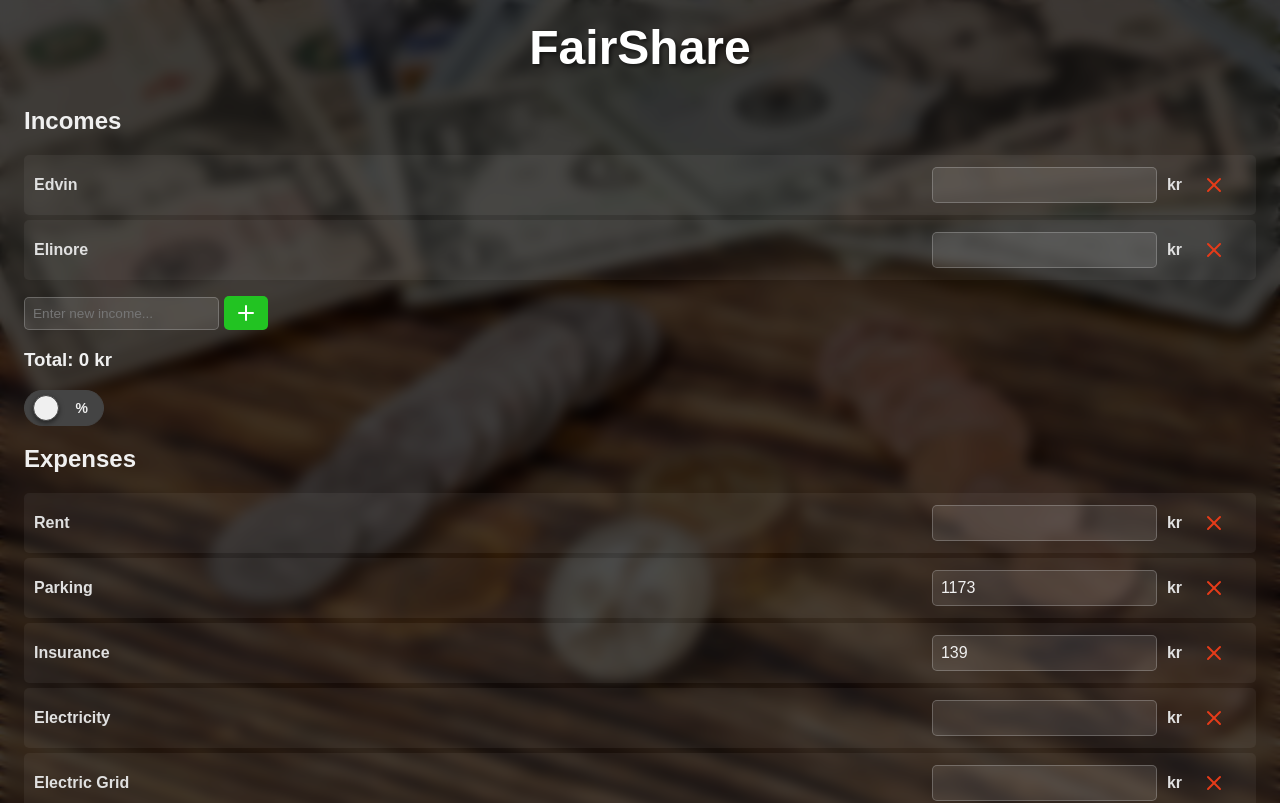
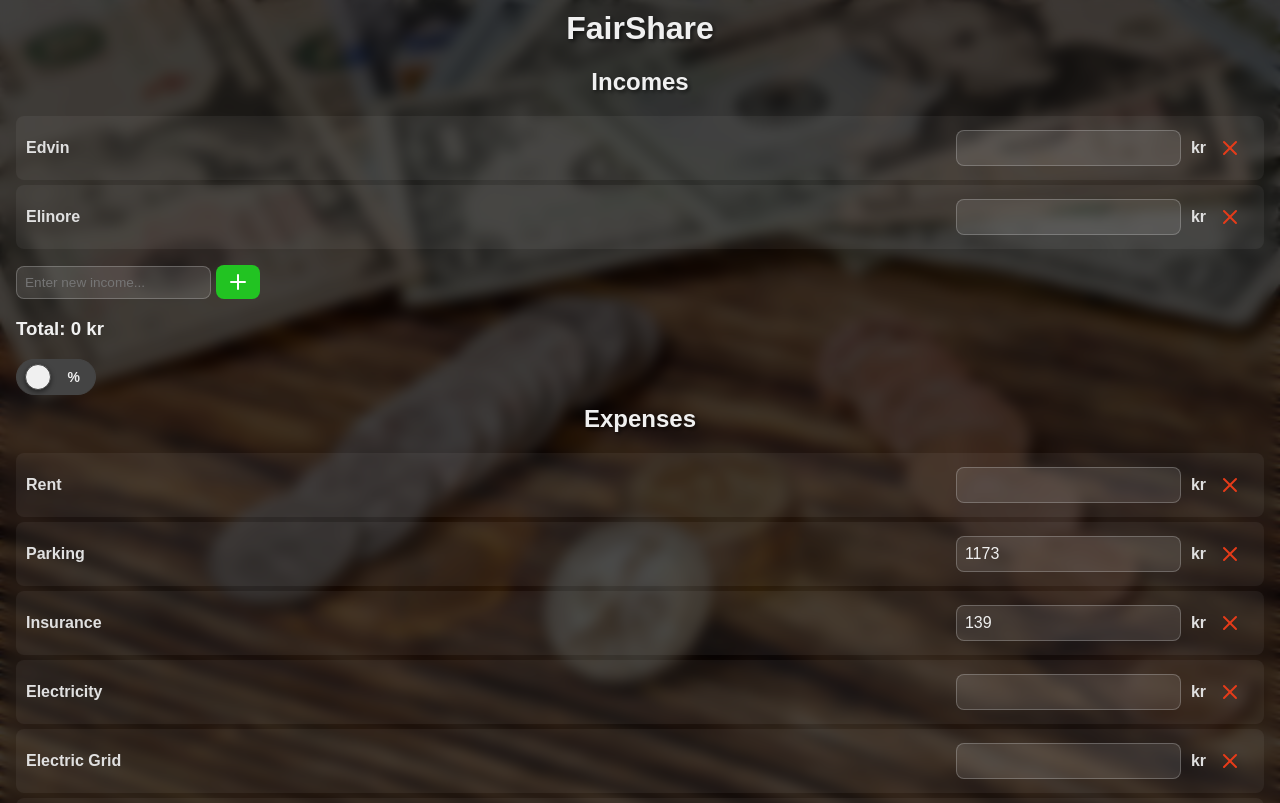
Before and after one commit to elidholm/fair-share, a React (Vite) app: page / in a window 1280 px wide. Shown: the top 803 px of the page. Built offline with nearby package versions, Linux system fonts and the light colour scheme.

Commit message:
feat: Update UI

```diff
--- a/src/CostCalculator.jsx
+++ b/src/CostCalculator.jsx
@@ -3,12 +3,24 @@ import { X, Plus } from "react-feather";
 import ToggleSwitch from "./ToggleSwitch.jsx";
 
 function CostCalculator() {
-
   const [incomes, setIncomes] = useState([
     { name: "Edvin", amount: "" },
     { name: "Elinore", amount: "" },
   ]);
+  const [newIncome, setNewIncome] = useState("");
+  const [expenses, setExpenses] = useState([
+    { name: "Rent", amount: "" },
+    { name: "Parking", amount: 1173 },
+    { name: "Insurance", amount: 139 },
+    { name: "Electricity", amount: "" },
+    { name: "Electric Grid", amount: "" },
+    { name: "Internet", amount: 419 },
+  ]);
+  const [newExpense, setNewExpense] = useState("");
+  const [splitMode, setSplitMode] = useState(false);
+  const [showSplit, setShowSplit] = useState(false);
 
+  // Handlers for incomes and expenses
   function handleIncomeChange(event, index) {
     const value = event.target.value;
     const updatedIncomes = [...incomes];
@@ -16,7 +28,12 @@ function CostCalculator() {
     setIncomes(updatedIncomes);
   }
 
-  const [newIncome, setNewIncome] = useState("");
+  function handleExpenseChange(event, index) {
+    const value = event.target.value;
+    const updatedExpenses = [...expenses];
+    updatedExpenses[index].amount = value === "" ? "" : parseFloat(value);
+    setExpenses(updatedExpenses);
+  }
 
   function handleNewIncomeChange(event) {
     setNewIncome(event.target.value);
@@ -34,23 +51,6 @@ function CostCalculator() {
     setIncomes(updatedIncomes);
   }
 
-  const [expenses, setExpenses] = useState([
-    { name: "Rent", amount: "" },
-    { name: "Parking", amount: 1173 },
-    { name: "Insurance", amount: 139 },
-    { name: "Electricity", amount: "" },
-    { name: "Electric Grid", amount: "" },
-    { name: "Internet", amount: 419 },
-  ]);
-
-  function handleExpenseChange(event, index) {
-    const value = event.target.value;
-    const updatedExpenses = [...expenses];
-    updatedExpenses[index].amount = value === "" ? "" : parseFloat(value);
-    setExpenses(updatedExpenses);
-  }
-
-  const [newExpense, setNewExpense] = useState("");
 
   function handleNewExpenseChange(event) {
     setNewExpense(event.target.value);
@@ -67,15 +67,6 @@ function CostCalculator() {
     const updatedExpenses = expenses.filter((_, i) => i !== index);
     setExpenses(updatedExpenses);
   }
-
-
-  const [showSplit, setShowSplit] = useState(false);
-
-  function handleSplitExpenses() {
-    setShowSplit(true);
-  }
-
-  const [splitMode, setSplitMode] = useState(false);
 
   const onSplitModeChange = (checked) => {
     setSplitMode(checked);
--- a/src/Footer.jsx
+++ b/src/Footer.jsx
@@ -5,7 +5,7 @@ function Footer() {
     <footer>
       <p>FairShare &nbsp; &mdash; &nbsp; &copy; {currentYear} Edvin Lidholm</p>
     </footer>
-  )
+  );
 }
 
 export default Footer;
--- a/src/index.scss
+++ b/src/index.scss
@@ -3,7 +3,7 @@ $primary-color: #f0f0f0;
 $background-color: rgba(0, 0, 0, 0.75);
 $button-hover-scale: 1.05;
 $shadow-color: rgba(0, 0, 0, 0.6);
-$border-radius: 5px;
+$border-radius: 8px;
 
 html, body {
   height: 100%;
@@ -11,12 +11,11 @@ html, body {
   display: flex;
   flex-direction: column;
   color: $primary-color;
+  font-family: Arial, sans-serif;
   -webkit-font-smoothing: antialiased;
+  background-color: $background-color;
   -webkit-overflow-scrolling: touch;
   -webkit-background-size: cover;
-  -moz-background-size: cover;
-  -o-background-size: cover;
-  -moz-osx-font-smoothing: grayscale;
   background: {
     image: url(assets/background.jpg);
     size: cover;
@@ -30,37 +29,36 @@ html, body {
   display: flex;
   flex-direction: column;
   min-height: 100vh;
-  padding: 0 24px;
+  padding: 0 16px 16px;
+  background-color: $background-color;
   backdrop-filter: blur(7px);
-  background-color: $background-color;
   box-shadow: 0 4px 8px rgba(0, 0, 0, 0.5);
 
   .cost-calculator {
-    font-family: Arial, sans-serif;
     flex: 1;
   }
 }
 
-h1 {
+h1, h2 {
   text-align: center;
-  font-size: 3rem;
-  color: #fff;
-  margin-top: 20px;
+  color: $primary-color;
+  font-weight: bold;
+  margin-top: 10px;
   text-shadow: 2px 2px 4px $shadow-color;
 }
 
 button {
-  font-size: 1.5rem;
+  font-size: 1.25rem;
   font-weight: bold;
   color: white;
   border: none;
   border-radius: $border-radius;
   cursor: pointer;
-  transition: background-color 0.3s ease, transform 0.2s ease;
+  padding: 12px;
+  transition: background-color 0.3s ease, transform 0.3s ease;
   display: flex;
   align-items: center;
   justify-content: center;
-  padding: 10px 20px;
   text-shadow: 1px 1px 2px $shadow-color;
 
   &:hover {
@@ -70,7 +68,6 @@ button {
   &.split-button {
     width: 100%;
     background-color: hsl(210, 70%, 50%);
-
     &:hover {
       background-color: hsl(210, 70%, 60%);
       transform: scale(1.01);
@@ -91,15 +88,13 @@ button {
   &.remove-button {
     background-color: transparent;
     color: hsl(10, 80%, 50%);
-
     &:hover {
       color: hsl(10, 80%, 40%);
     }
   }
 }
 
-.add-income,
-.add-expense {
+.add-income, .add-expense {
   display: flex;
   align-items: center;
   margin-bottom: 12px;
@@ -130,9 +125,8 @@ input {
 }
 
 ul {
+  list-style-type: none;
   padding: 0;
-  width: 100%;
-  list-style: none;
 }
 
 li {
@@ -157,9 +151,9 @@ li {
 
 footer {
   text-align: center;
-  padding: 20px 0;
+  margin-top: 20px;
   color: #cccccc;
-  font-size: 0.9rem;
+  font-size: 14px;
   text-shadow: 1px 1px 2px $shadow-color;
   border-top: 1px solid rgba(255, 255, 255, 0.1);
 }
```
